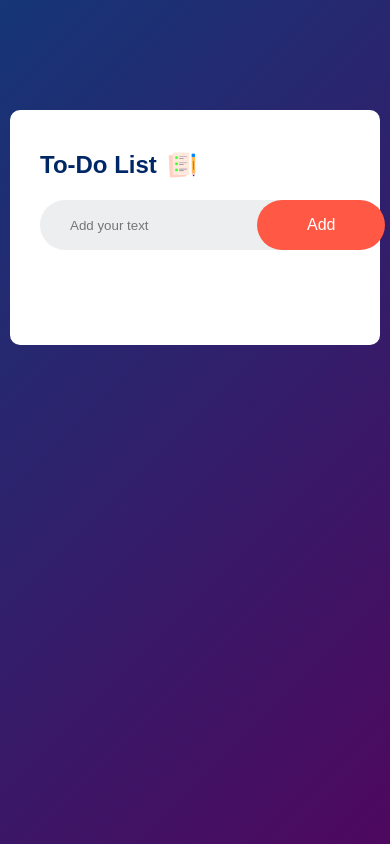
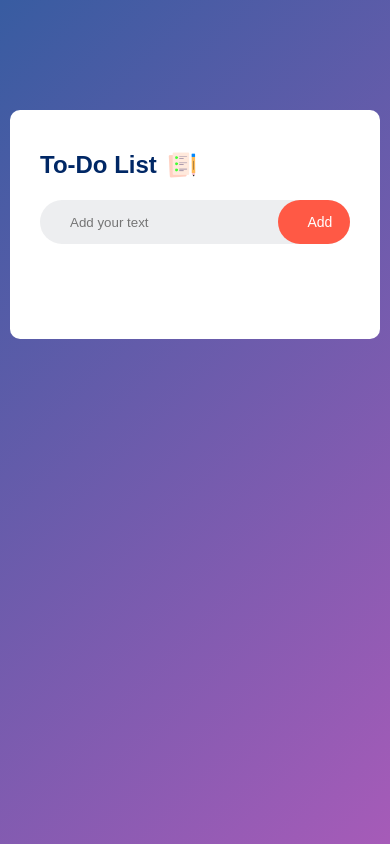
Before and after one commit to bhivgadePrajakta/ToDo-Js, a plain HTML site: page index.html in a window 390 px wide. Drawn offline with Linux system fonts and the light colour scheme.

Commit message:
commit-1

```diff
--- a/style.css
+++ b/style.css
@@ -50,6 +50,8 @@ input{
 button{
     border: none;
     outline: none;
+    display: block;
+    width: 30%;
     padding: 16px 50px;
     background: #ff5945;
     color: #fff;
@@ -57,6 +59,7 @@ button{
     cursor: pointer;
     border-radius: 40px;
 }
+
 ul li{
     list-style: none;
     font-size: 17px;
@@ -100,3 +103,41 @@ ul li span{
 ul li span:hover{
     background: #edeef0;
 }
+
+/* small screen */
+@media only screen and (max-width:600px){
+    .container{
+
+        background: linear-gradient(135deg,#385ca1,#a65bb8);
+    }
+    .row{
+        display: flex;
+        align-items: center;
+        flex-wrap: wrap;
+        justify-content: space-between;
+        background-color: #edeef0;
+        border-radius: 30px;
+        padding-left: 20px;
+        margin-bottom: 25px;
+    }
+    button{
+        border: none;
+        outline: none;
+        display: block;
+        width: 25%;
+        padding: 14px 30px;
+        background: #ff5945;
+        color: #fff;
+        font-size: 14px;
+        cursor: pointer;
+        border-radius: 40px;
+    }
+    .todo-app{
+        width: 100%;
+        max-width: 540px;
+        background: #fff;
+        margin: 100px auto 20px;
+        padding: 40px 30px 70px;
+        border-radius: 10px;
+    }
+}
```
